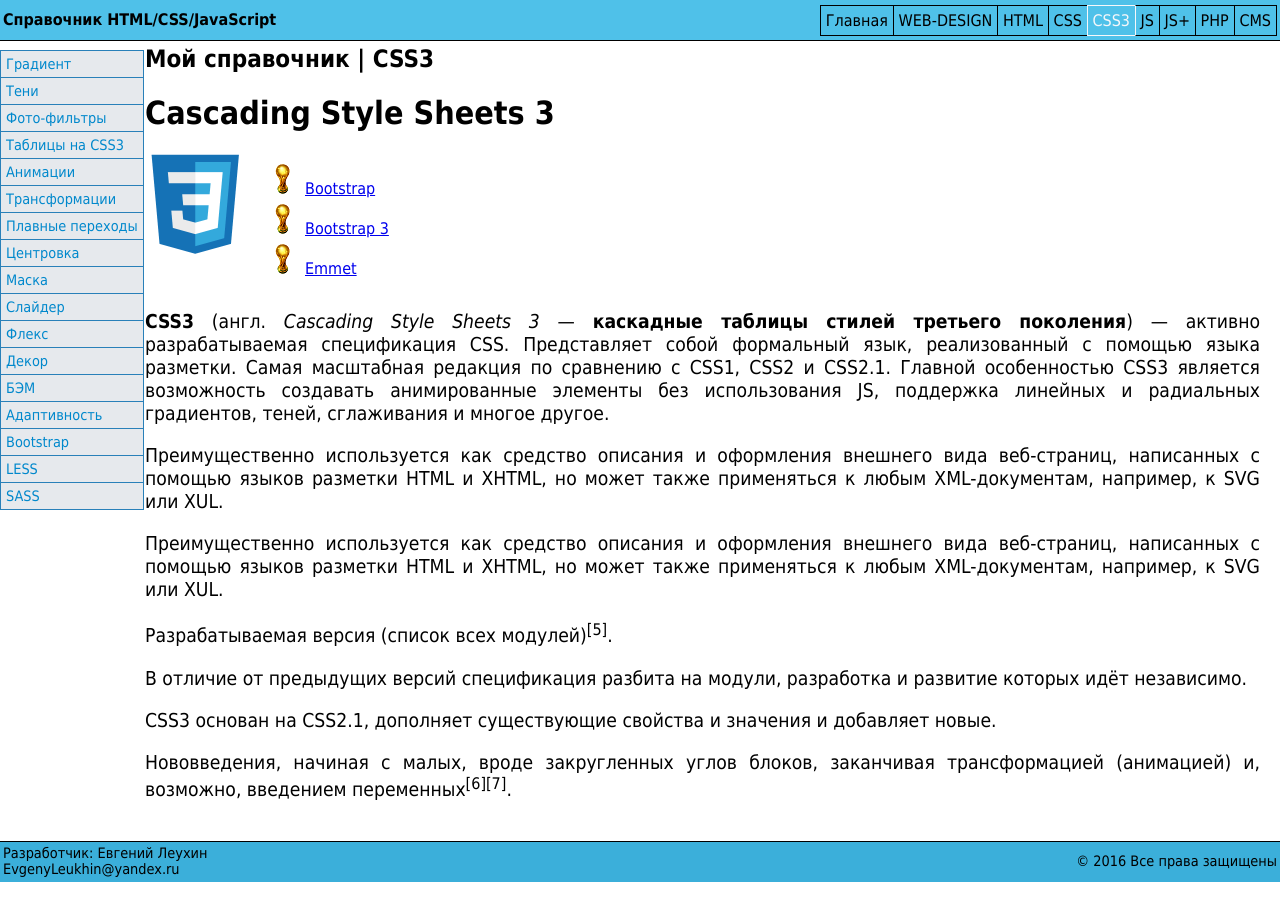
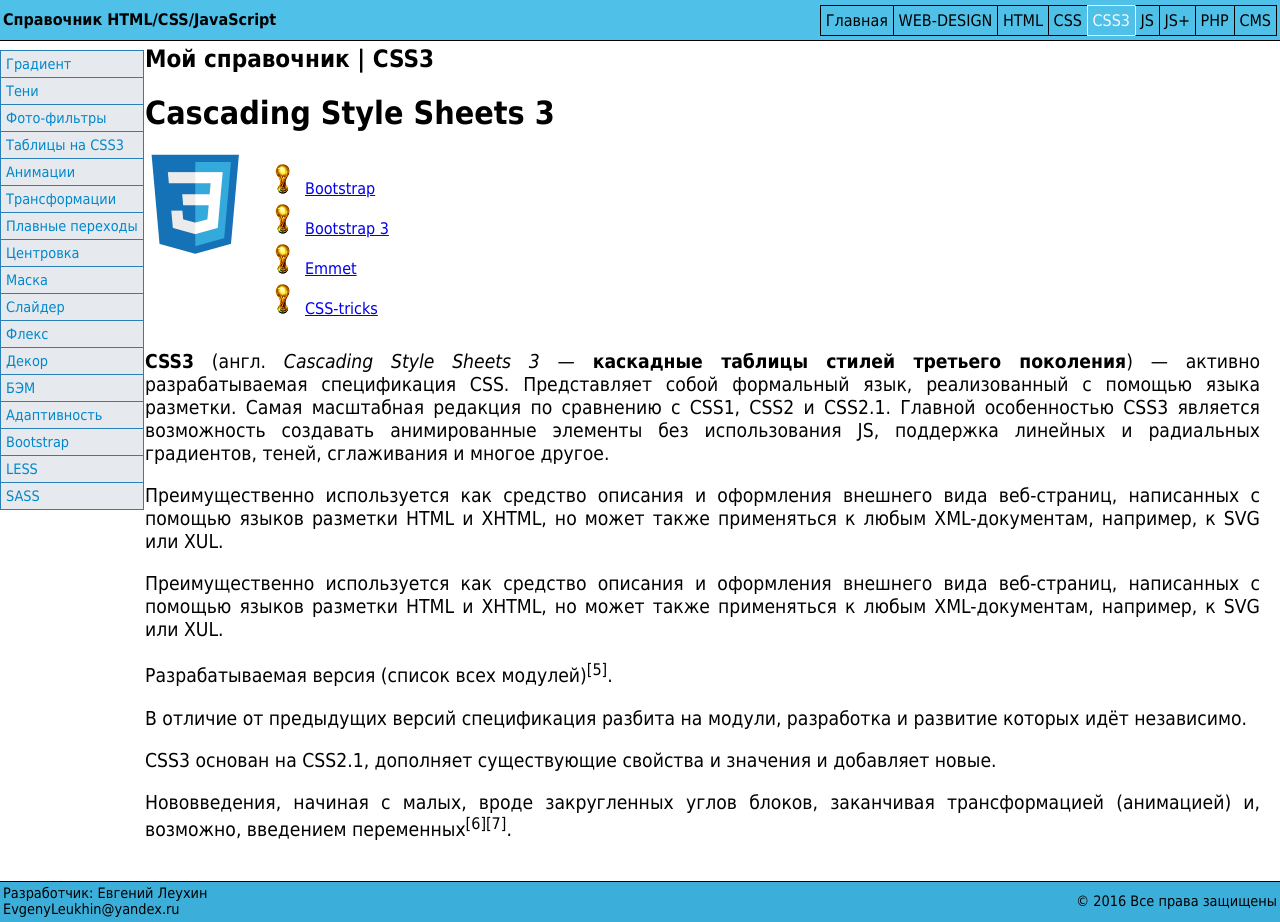
Before and after one commit to EvgenyLeukhin/HTML-CSS-book, a plain HTML site: page css3-page.html in a window 1280 px wide. Before the commit the page ends 882 px from the top, so only its background shows below. Drawn offline with Linux system fonts and the light colour scheme.

Commit message:
IT-book 4

```diff
--- a/css3-page.html
+++ b/css3-page.html
@@ -96,6 +96,7 @@
 				<li><a href="https://bootstrap.com" target="_blank">Bootstrap</a></li>
 				<li><a href="http://bootstrap-3.ru/index.php" target="_blank">Bootstrap 3</a></li>
 				<li><a href="http://emmet.io" target="_blank">Emmet</a></li>
+				<li><a href="https://css-tricks.com/" target="_blank">CSS-tricks</a></li>
 			</ul>
 	</div>
 
```
